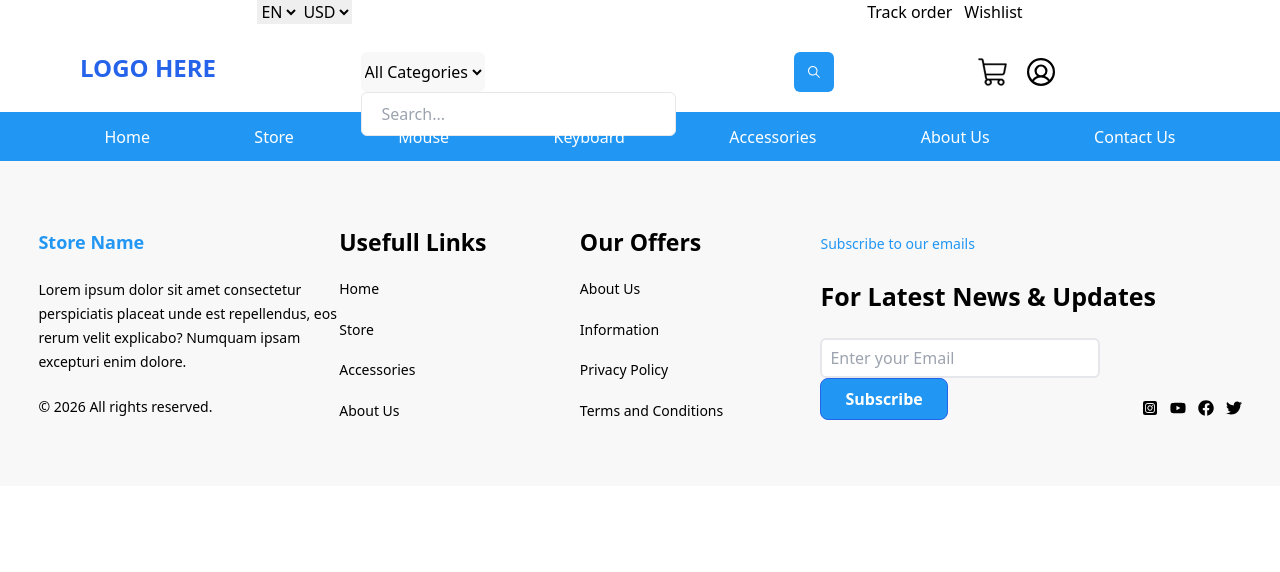
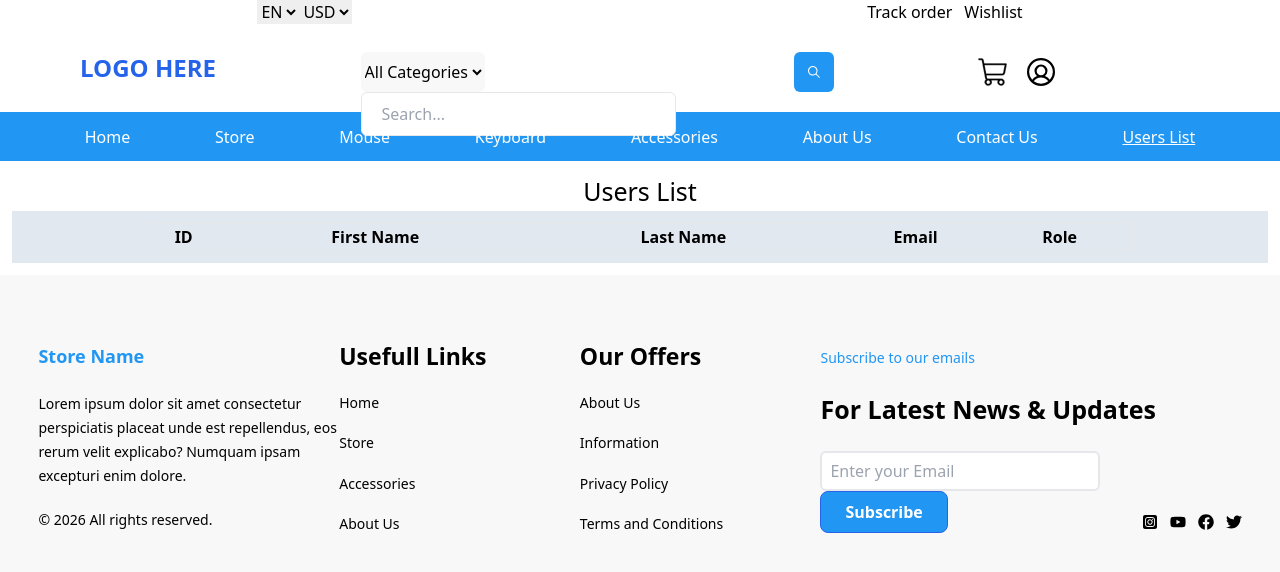
Before and after one commit to mhuzaifa360/react-computer-system-ecommerce-project, a React (Vite) app: page /user_list in a window 1280 px wide. Shown: the top 572 px of the page. Built offline with nearby package versions, Linux system fonts and the light colour scheme; no server answers.

Commit message:
just import data from database and put in a table along with seperate page

```diff
--- a/src/App.jsx
+++ b/src/App.jsx
@@ -9,6 +9,7 @@ import ProductDetails from "./pages/ProductDetails";
 import Login from "./components/Login/Login";
 import SignUp from "./components/SignUp.jsx/SignUp";
 import SignUpFormik from "./components/SignUp.jsx/SignUpFormik";
+import UserList from "./pages/UserList";
 // :Home Page, Store Page, Sign Up Page, Login Page, Product Details
 function App() {
   return (
@@ -21,6 +22,7 @@ function App() {
           <Route path="/login" element={<Login />} />
           <Route path="/signup" element={<SignUp />} />
           <Route path="/signupformik" element={<SignUpFormik />} />
+          <Route path="/user_list" element={<UserList />} />
         </Routes>
         <Footer />
     </div>
--- a/src/assets/constants/navbar.js
+++ b/src/assets/constants/navbar.js
@@ -33,5 +33,10 @@ export const menus = [
         id: 7,
         pathName: "/contact_us",
         pathValue: "Contact Us"
+    },
+    {
+        id: 8,
+        pathName: "/user_list",
+        pathValue: "Users List"
     }
 ]
--- a/src/components/SignUp.jsx/SignUpFormik.jsx
+++ b/src/components/SignUp.jsx/SignUpFormik.jsx
@@ -9,13 +9,14 @@ const SignUpFormik = () => {
     // LOADER TRUE IF ANY ERROR
   const [loader, setLoader] = useState(false);
 //   FUNCTION FOR API
-  const createUser = async (values) => {
+  const createUser = async (values ) => {
     setLoader(true);
     const response = await axios.post(
       "http://localhost:3000/v1/createUser",
       values,
     );
     setLoader(false);
+
   };
   return (
     <div className="flex justify-center items-center p-3">
--- /dev/null
+++ b/src/pages/UserList.jsx
@@ -0,0 +1,40 @@
+import React, { useEffect, useState } from 'react'
+import Typography from '../components/common/Typography'
+import axios from 'axios';
+
+function UserList() {
+    const [users,setUsers] = useState([]);
+    const getUsers = async()=>{
+        const response = await axios.get("http://localhost:3000/v1/getUser");
+        setUsers(response.data);
+
+    }
+    useEffect(()=>{
+        getUsers();
+    },[])
+    // console.log(users);
+
+  return (
+    <div className='flex flex-col justify-center items-center p-3'>
+      <Typography varient='h3'>Users List</Typography>
+      {/* TABLE FOR USERS LIST */}
+      <div className='bg-slate-200 w-full p-3 flex flex-col justify-center items-center'>
+        <table className='w-[80%] border'>
+            <tr>
+                <th>ID</th>
+                <th>First Name</th>
+                <th>Last Name</th>
+                <th>Email</th>
+                <th>Role</th>
+                <th></th>
+            </tr>
+            {
+
+            }
+        </table>
+      </div>
+    </div>
+  )
+}
+
+export default UserList
```
